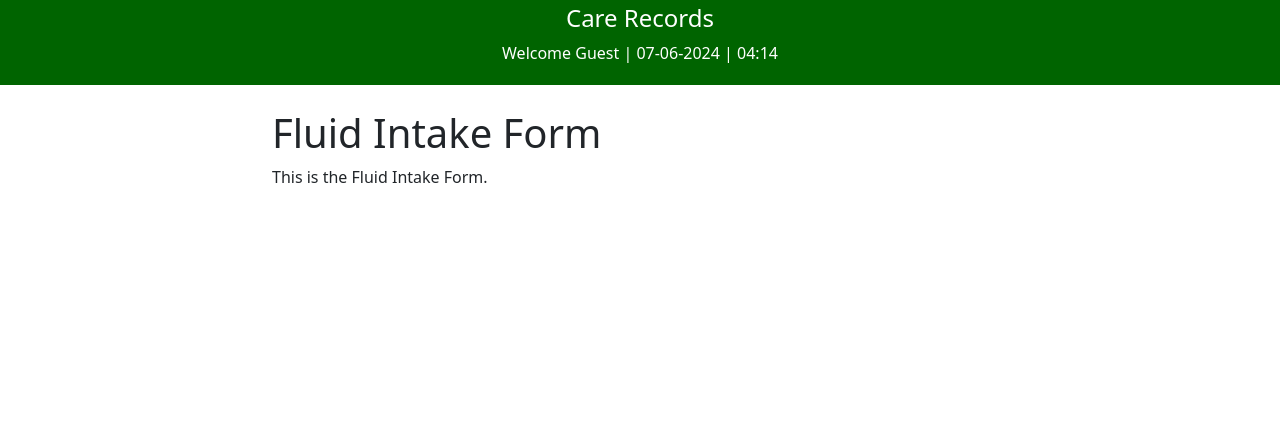
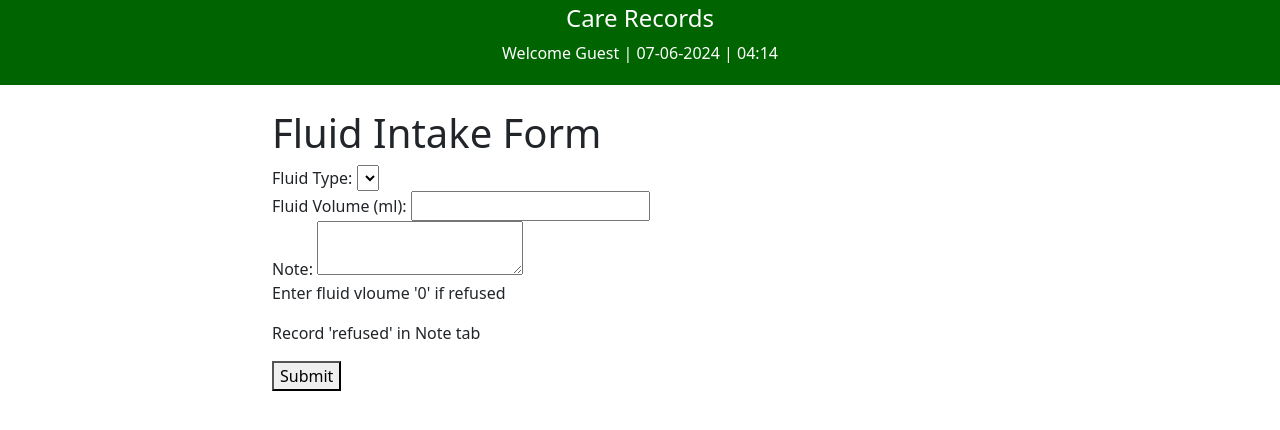
Before and after one commit to PeterSIdo/carerecords, a Flask app: template app/templates/fluid_intake_form.html in a window 1280 px wide. Shown: the top 430 px of the page. Run offline with Flask 3, Linux system fonts and the light colour scheme; the template is opened without the code that fills it, so the values that code supplies are empty.

Commit message:
stage before introducing flask-bootstrap

```diff
--- a/app/login/routes.py
+++ b/app/login/routes.py
@@ -20,6 +20,7 @@ def login():
                 return redirect(url_for('main.admin_panel'))
             if user_mode == 'c':
                 return redirect(url_for('main.carer_input'))
+            # carare_input
         else:
             flash('Invalid username or password')
     return render_template('login.html', form=form)
--- a/app/main/routes.py
+++ b/app/main/routes.py
@@ -22,7 +22,7 @@ def admin_panel():
 @bp.route('/carer_input', methods=['GET', 'POST'])
 def carer_input():
     if 'logged_in' in session and session['logged_in'] and session.get('user_mode') == 'c':
-        print('Tu sme')
+
         if request.method == 'POST':
             resident_initials = request.form.get('resident_initials')
             service_name = request.form.get('service_name')
--- a/app/templates/collect_data.html
+++ b/app/templates/collect_data.html
@@ -1,13 +1,13 @@
 <!-- c:/Users/Peter/Documents/Care-Home-4/app/templates/collect_data.html -->
-
 {% extends "base.html" %}
 
 {% block content %}
     <h1>Data Collection</h1>
     <p>Resident Initials: {{ resident_initials }}</p>
     <p>Service name: {{ service_name }}</p>
-    <form method="POST">
-        <!-- Add form fields for data collection here -->
+    <form method="POST" action="{{ url_for('data_collection.data_collection_logic') }}">
+        <input type="hidden" name="resident_initials" value="{{ resident_initials }}">
+        <input type="hidden" name="service_name" value="{{ service_name }}">
         <button type="submit">Submit Data</button>
     </form>
 {% endblock %}
--- a/app/templates/fluid_intake_form.html
+++ b/app/templates/fluid_intake_form.html
@@ -1,7 +1,30 @@
-<!-- c:/Users/Peter/Documents/Care-Home-4/app/templates/fluid_chart.html -->
+<!-- c:/Users/Peter/Documents/Care-Home-4/app/templates/fluid_intake_form.html -->
 {% extends "base.html" %}
 
 {% block content %}
     <h1>Fluid Intake Form</h1>
-    <p>This is the Fluid Intake Form.</p>
+    <form method="POST" action="{{ url_for('data_collection.submit_fluid_intake') }}">
+        <input type="hidden" name="resident_initials" value="{{ request.args.get('resident_initials') }}">
+        <div>
+            <label for="fluid_type">Fluid Type:</label>
+            <select id="fluid_type" name="fluid_type" required>
+                {% for fluid in fluid_list %}
+                    <option value="{{ fluid[1] }}">{{ fluid[1] }}</option>
+                {% endfor %}
+            </select>
+        </div>
+        <div>
+            <label for="fluid_volume">Fluid Volume (ml):</label>
+            <input type="number" id="fluid_volume" name="fluid_volume" required>
+        </div>
+        <div>
+            <label for="fluid_note">Note:</label>
+            <textarea id="fluid_note" name="fluid_note"></textarea>
+        </div>
+        <div>
+            <p>Enter fluid vloume '0' if refused</p>
+            <p>Record 'refused' in Note tab</p>
+        </div>
+        <button type="submit">Submit</button>
+    </form>
 {% endblock %}
```
Also changed, not shown: app/data_collection/routes.py (+55 -1 lines), care4.db.
